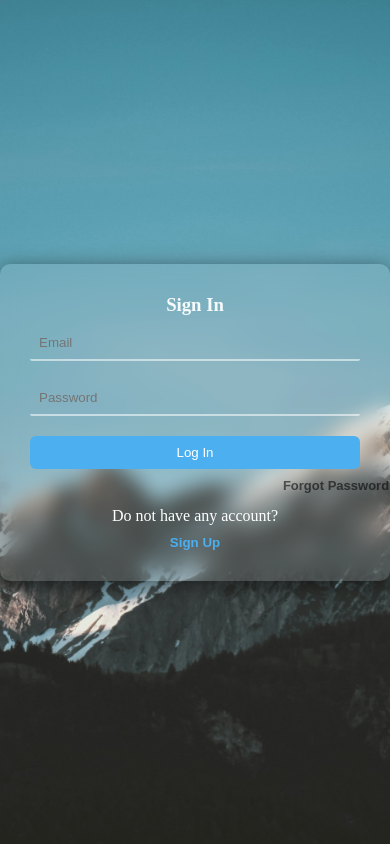
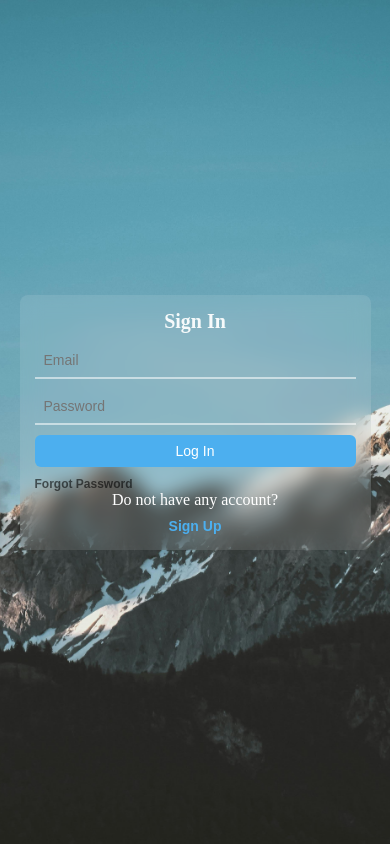
Before and after one commit to usma1122/Note-taking-app, a React (Vite) app: page /signin in a window 390 px wide. Built offline with nearby package versions, Linux system fonts and the light colour scheme.

Commit message:
make responsive for mobile

```diff
--- a/src/components/Auth/login.css
+++ b/src/components/Auth/login.css
@@ -10,6 +10,7 @@
   justify-content: center;
   align-items: center;
 }
+
 .login-container {
   width: 100%;
   max-width: 450px;
@@ -20,21 +21,16 @@
   box-shadow: 0px 4px 20px #00000087;
   border-radius: 10px;
 }
+
 .login-heading {
   color: rgba(255, 255, 255, 0.933);
   font-family: cursive;
   margin-bottom: 10px;
 }
-.login-form {
-  margin-bottom: 10px;
-}
-.input-form {
-  margin-bottom: 10px;
-}
+
 .input-field {
   padding: 9px;
   width: 100%;
-  border-radius: 2px;
   border: none;
   margin-bottom: 10px;
   background: transparent;
@@ -50,24 +46,13 @@
   color: white;
   margin-bottom: 10px;
   background-color: #4cafef;
+  transition: 0.3s ease;
 }
+
 .login-btn:hover {
   background: #379fd4;
 }
-.footer-login {
-  margin-top: 10px;
-}
-.footer-login-text {
-  color: white;
-  margin-bottom: 8px;
-}
-.login-btn-navigate {
-  background: transparent;
-  color: #4cafef;
-  border: none;
-  cursor: pointer;
-  font-weight: bold;
-}
+
 .forgot-btn {
   border: none;
   background: none;
@@ -78,3 +63,74 @@
   top: -3px;
   font-weight: bold;
 }
+
+.footer-login-text {
+  color: white;
+  margin-bottom: 8px;
+}
+
+.login-btn-navigate {
+  background: transparent;
+  color: #4cafef;
+  border: none;
+  cursor: pointer;
+  font-weight: bold;
+}
+
+/* 📱 Responsive Styles */
+@media (max-width: 768px) {
+  .login-container {
+    width: 90%;
+    padding: 20px;
+  }
+
+  .login-heading {
+    font-size: 22px;
+  }
+
+  .input-field {
+    font-size: 14px;
+  }
+
+  .login-btn {
+    font-size: 15px;
+    padding: 10px;
+  }
+
+  .forgot-btn {
+    left: auto;
+    position: static;
+    display: block;
+    text-align: right;
+  }
+}
+
+@media (max-width: 480px) {
+  .bg-image {
+    background-size: cover;
+    background-attachment: scroll;
+  }
+
+  .login-container {
+    box-shadow: none;
+    border-radius: 8px;
+    padding: 15px;
+  }
+
+  .login-heading {
+    font-size: 20px;
+  }
+
+  .login-btn {
+    font-size: 14px;
+    padding: 8px;
+  }
+
+  .login-btn-navigate {
+    font-size: 14px;
+  }
+
+  .forgot-btn {
+    font-size: 12px;
+  }
+}
--- a/src/components/Auth/register.css
+++ b/src/components/Auth/register.css
@@ -51,6 +51,7 @@
   color: white;
   margin-bottom: 10px;
   background-color: #4cafef;
+  transition: 0.3s ease;
 }
 
 .btn-submit:hover {
@@ -73,3 +74,49 @@
   cursor: pointer;
   font-weight: bold;
 }
+
+@media (max-width: 768px) {
+  .register-container {
+    width: 90%;
+    padding: 20px;
+  }
+
+  .register-heading {
+    font-size: 22px;
+  }
+
+  .form-input {
+    font-size: 14px;
+  }
+
+  .btn-submit {
+    font-size: 15px;
+    padding: 10px;
+  }
+}
+
+@media (max-width: 480px) {
+  .bg-img {
+    background-size: cover;
+    background-attachment: scroll;
+  }
+
+  .register-container {
+    padding: 15px;
+    box-shadow: none;
+    border-radius: 8px;
+  }
+
+  .register-heading {
+    font-size: 20px;
+  }
+
+  .btn-submit {
+    font-size: 14px;
+    padding: 8px;
+  }
+
+  .btn-navigate {
+    font-size: 14px;
+  }
+}
--- a/src/redux/Notes/notesSaga.js
+++ b/src/redux/Notes/notesSaga.js
@@ -13,7 +13,7 @@ import {
   editUserDataSuccess,
   editUserDataFailure,
 } from "./actions";
-import { db , auth } from "../../services/fireBase";
+import { db, auth } from "../../services/fireBase";
 import {
   addDoc,
   collection,
```
